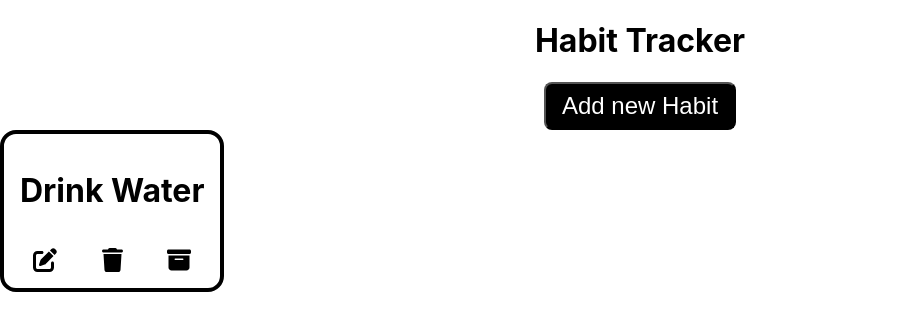
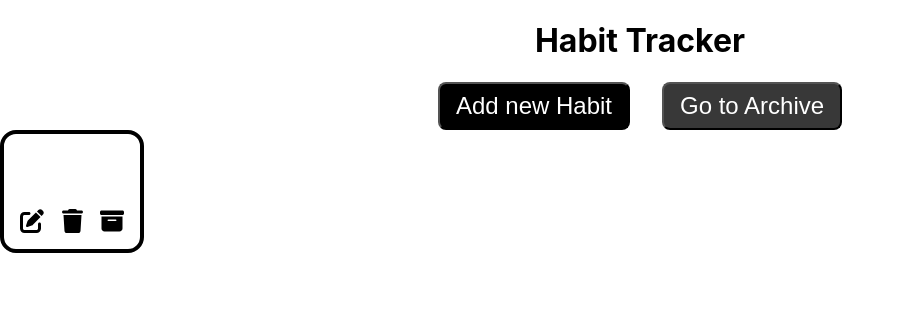
Before and after one commit to WadadParker/mcr2-habit-tracker, a React (Create React App) app: page / in a window 1280 px wide. Shown: the top 330 px of the page, without its empty margins (0-905 px from the left). Built offline with nearby package versions, Linux system fonts and the light colour scheme.

Commit message:
feat: routing

```diff
--- a/src/components/habitForm/habitForm.css
+++ b/src/components/habitForm/habitForm.css
@@ -11,6 +11,7 @@
     top: 50%;
     left: 50%;
     transform: translate(-50%, -50%);
+    background-color: white;
 }
 .habit-container h1 {
     grid-column: 1 / 3;
--- a/src/components/habitList/HabitList.jsx
+++ b/src/components/habitList/HabitList.jsx
@@ -2,11 +2,11 @@ import "./habitList.css";
 import { FontAwesomeIcon } from '@fortawesome/react-fontawesome'
 import { faPenToSquare, faTrash, faBoxArchive } from '@fortawesome/free-solid-svg-icons'
 
-export const HabitList=({item})=>
+export const HabitList=({item,index})=>
 {
     return (
         <div className="habit-list-container">
-            <h1>Drink Water</h1>
+            <h1>{item?.name}</h1>
             <FontAwesomeIcon icon={faPenToSquare} className="icon icon1"/>
             <FontAwesomeIcon icon={faTrash} className="icon icon2"/>
             <FontAwesomeIcon icon={faBoxArchive} className="icon icon3"/>
--- a/src/pages/archive/Archive.jsx
+++ b/src/pages/archive/Archive.jsx
@@ -1,10 +1,17 @@
 import "./archive.css";
+
+import { useContext } from "react";
+import {useNavigate } from "react-router-dom"
+
+import { HabitContext } from "../../context/HabitContext";
 
 export const Archive=()=>
 {
+    const navigate=useNavigate();
     return (
         <div>
-           <h1> This is archive page</h1>
+           <h1> Archive Page</h1>
+           <button className="archive-button" onClick={()=>navigate("/")}>Back to Home</button>
         </div>
     )
 }
--- a/src/pages/home/Home.jsx
+++ b/src/pages/home/Home.jsx
@@ -1,5 +1,7 @@
 import "./home.css";
 import { useContext } from "react";
+import {useNavigate } from "react-router-dom"
+
 import { HabitContext } from "../../context/HabitContext";
 
 import { HabitForm } from "../../components/habitForm/HabitForm";
@@ -8,14 +10,23 @@ import { HabitList } from "../../components/habitList/HabitList";
 export const Home=()=>
 {
     const {state,dispatch}=useContext(HabitContext);
-    const {showModal}=state;
+    const {showModal,habitList}=state;
+    const navigate=useNavigate();
 
     return (
         <div>
             <h1>Habit Tracker</h1>
             <button onClick={()=>dispatch({type:"TOGGLE_MODAL",payload:true})} className="add-habit">Add new Habit</button>
+            <button className="archive-button" onClick={()=>navigate("/archive")}>Go to Archive</button>
             {showModal && <HabitForm />}
             <HabitList />
+            <ul>
+                {habitList?.map((item,index)=>(
+                    <li key={index}>
+                        <HabitList item={item} index={index} />
+                    </li>
+                ))}
+            </ul>
         </div>
     )
 }
--- a/src/pages/home/home.css
+++ b/src/pages/home/home.css
@@ -5,8 +5,22 @@
     color: white;
     border-radius: 0.5rem;
     cursor: pointer;
+    margin: 0 1rem;
 }
 .add-habit:hover {
     background-color: white;
     color: rgb(0, 0, 0);
 }
+.archive-button {
+    font-size: 1.5rem;
+    padding: 0.5rem 1rem;
+    background-color: rgb(56, 56, 56);
+    color: white;
+    border-radius: 0.5rem;
+    cursor: pointer;
+    margin: 0 1rem;
+}
+.archive-button:hover {
+    background-color: white;
+    color: rgb(56, 56, 56);
+}
```
